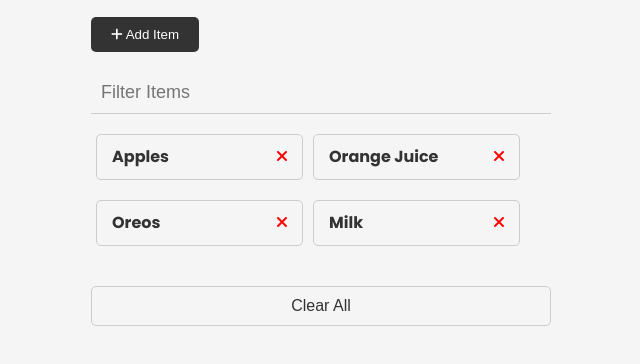
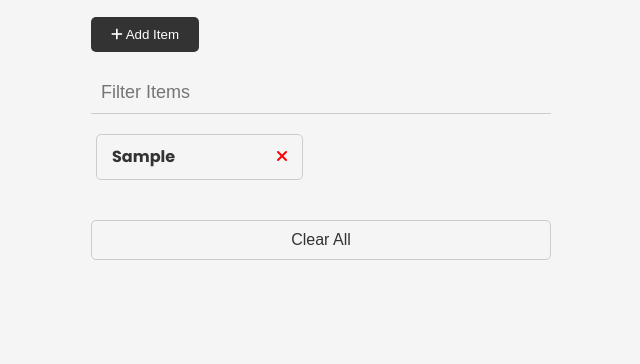
Before and after one commit to Victor5888/shopping-List, a plain HTML site: page index.html in a window 1280 px wide. Both pictures are taken after typing "Sample" into the empty fields and a click on the button "Add Item". Shown: the part 180-544 px from the top of the page, without its empty margins (319-959 px from the left). Drawn offline with Linux system fonts and the light colour scheme.

Commit message:
filter_function_updated

```diff
--- a/index.html
+++ b/index.html
@@ -47,30 +47,7 @@
       </div>
 
       <ul id="item-list" class="items">
-        <li>
-          Apples
-          <button class="remove-item btn-link text-red">
-            <i class="fa-solid fa-xmark"></i>
-          </button>
-        </li>
-        <li>
-          Orange Juice
-          <button class="remove-item btn-link text-red">
-            <i class="fa-solid fa-xmark"></i>
-          </button>
-        </li>
-        <li>
-          Oreos
-          <button class="remove-item btn-link text-red">
-            <i class="fa-solid fa-xmark"></i>
-          </button>
-        </li>
-        <li>
-          Milk
-          <button class="remove-item btn-link text-red">
-            <i class="fa-solid fa-xmark"></i>
-          </button>
-        </li>
+
       </ul>
 
       <button id="clear" class="btn-clear">Clear All</button>
--- a/script.js
+++ b/script.js
@@ -8,7 +8,13 @@ const clearBtn = document.getElementById('clear');
 
 const itemsFilter = document.getElementById('filter');
 
-//========function for the event listeners=============================
+function displayItems() {
+  const itemsFromStorage = getItemFromStorage();
+  itemsFromStorage.forEach((item) => {
+    addItemToDOM(item);
+  });
+  checkUI();
+}
 
 function onaddItemSubmit(e) {
   e.preventDefault();
@@ -20,6 +26,10 @@ function onaddItemSubmit(e) {
     return;
   }
 
+  //calling the functions to add items to storage and DOM
+  addItemToDOM(newItem);
+  addItemToStorage(newItem);
+
   checkUI();
 
   /////clearing the form
@@ -28,10 +38,10 @@ function onaddItemSubmit(e) {
 
 //==================this is function for adding items to the Dom=========================
 function addItemToDOM(item) {
-  //================================creating the list item =====================================
+  //=============creating the list item =====================================
 
   const li = document.createElement('li');
-  const newText = document.createTextNode(newItem);
+  const newText = document.createTextNode(item);
 
   li.appendChild(newText);
 
@@ -39,6 +49,27 @@ function addItemToDOM(item) {
   li.appendChild(generatedBtn);
 
   itemList.appendChild(li);
+}
+
+function addItemToStorage(item) {
+  const itemsFromStorage = getItemFromStorage();
+
+  itemsFromStorage.push(item);
+
+  //convert to JSON string
+
+  localStorage.setItem('items', JSON.stringify(itemsFromStorage));
+}
+
+function getItemFromStorage() {
+  let itemsFromStorage;
+  if (localStorage.getItem('items') === null) {
+    itemsFromStorage = [];
+  } else {
+    itemsFromStorage = JSON.parse(localStorage.getItem('items'));
+  }
+
+  return itemsFromStorage;
 }
 
 ///======================== function for creatin gthe buttons==========================================
@@ -112,5 +143,6 @@ itemList.addEventListener('click', removeItem);
 formItems.addEventListener('submit', onaddItemSubmit);
 clearBtn.addEventListener('click', clearItems);
 itemsFilter.addEventListener('input', filterItems);
+document.addEventListener('DOMContentLoaded', displayItems);
 
 checkUI();
```
